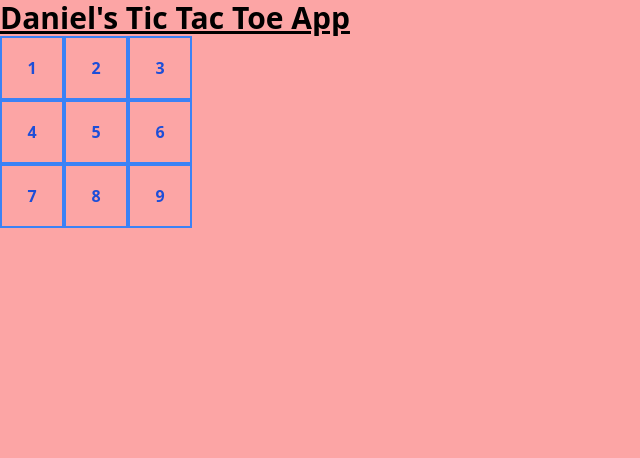
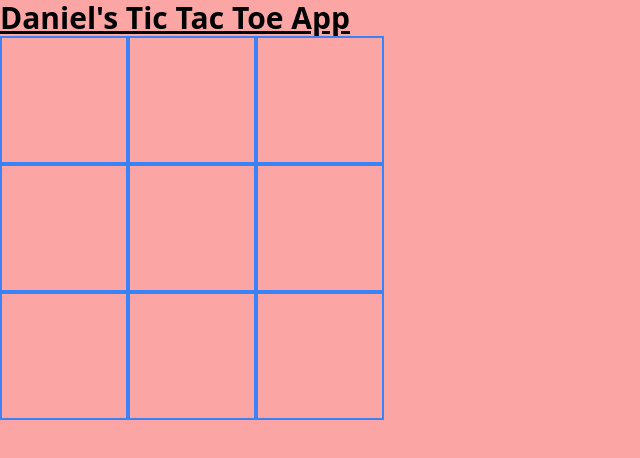
Before and after one commit to zjian107-su/React-TTT, a React (Vite) app: page / in a window 1280 px wide. Shown: the top 458 px of the page, without its empty margins (0-640 px from the left). Built offline with nearby package versions, Linux system fonts and the light colour scheme.

Commit message:
✨ update: lifting up to save states in the board instead of square

```diff
--- a/src/App.tsx
+++ b/src/App.tsx
@@ -1,3 +1,5 @@
+import { useState } from "react";
+
 function App() {
   return (
     <div className="w-screen h-screen bg-red-300">
@@ -7,40 +9,44 @@ function App() {
   );
 }
 
-const Square = (props: { value: string }) => {
-  function handleClick() {
-    console.log("Clicked " + props.value);
-  }
-
+const Square = (props: { value: string; onSquareClick: () => void }) => {
   return (
     <>
       <button
-        className="w-16 h-16  item-center bg-transparent hover:bg-blue-500 text-blue-700 font-bold hover:text-white border-2 border-blue-500  py-3 px-5 hover:border-transparent"
-        onClick={handleClick}
+        className="w-32 h-32 bg-transparent hover:bg-blue-500 text-blue-700 font-bold hover:text-white border-2 border-blue-500 px-3 py-5 hover:border-transparent"
+        onClick={props.onSquareClick}
       >
-        {props.value}
+        <span className="text-[60px] font-extrabold">{props.value}</span>
       </button>
     </>
   );
 };
 
 const Board = () => {
+  const [squares, setSquares] = useState(Array(9).fill(""));
+
+  const handleClick = (i: number) => {
+    const newSquares = [...squares];
+    newSquares[i] = "X";
+    setSquares(newSquares);
+  };
+
   return (
     <>
-      <div>
-        <Square value="1" />
-        <Square value="2" />
-        <Square value="3" />
+      <div className="flex items-center">
+        <Square value={squares[0]} onSquareClick={() => handleClick(0)} />
+        <Square value={squares[1]} onSquareClick={() => handleClick(1)} />
+        <Square value={squares[2]} onSquareClick={() => handleClick(2)} />
       </div>
-      <div>
-        <Square value="4" />
-        <Square value="5" />
-        <Square value="6" />
+      <div className="flex items-center">
+        <Square value={squares[3]} onSquareClick={() => handleClick(3)} />
+        <Square value={squares[4]} onSquareClick={() => handleClick(4)} />
+        <Square value={squares[5]} onSquareClick={() => handleClick(5)} />
       </div>
-      <div>
-        <Square value="7" />
-        <Square value="8" />
-        <Square value="9" />
+      <div className="flex items-center">
+        <Square value={squares[6]} onSquareClick={() => handleClick(6)} />
+        <Square value={squares[7]} onSquareClick={() => handleClick(7)} />
+        <Square value={squares[8]} onSquareClick={() => handleClick(8)} />
       </div>
     </>
   );
```
